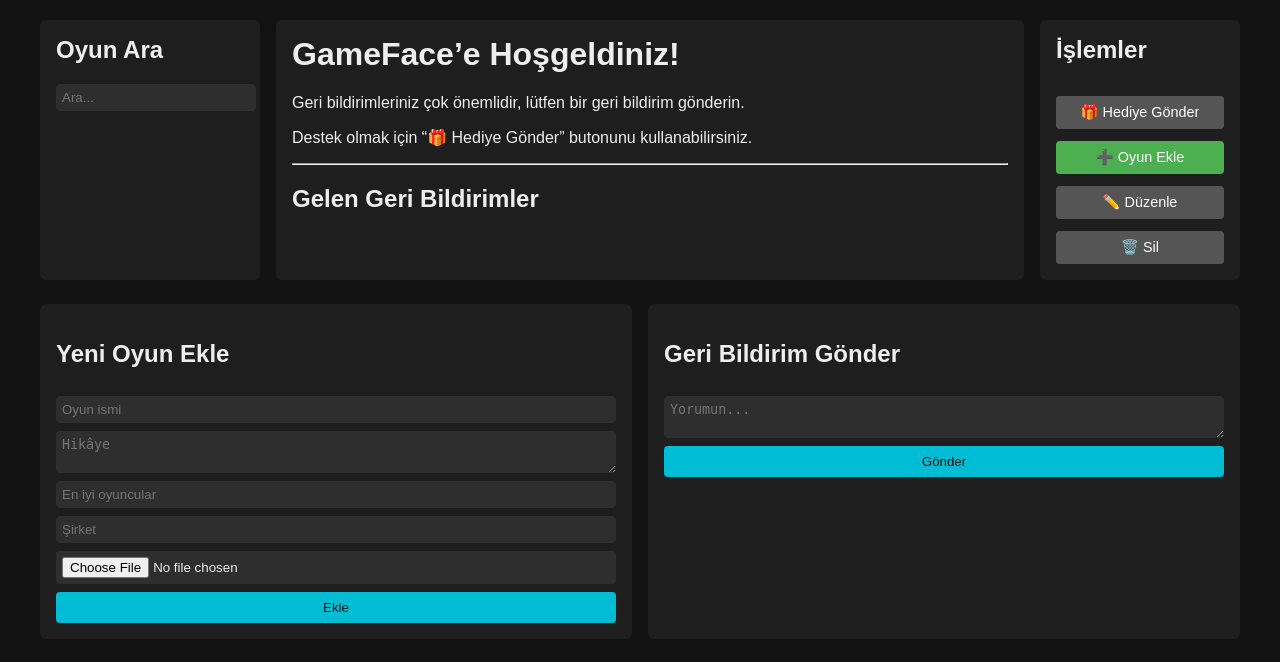
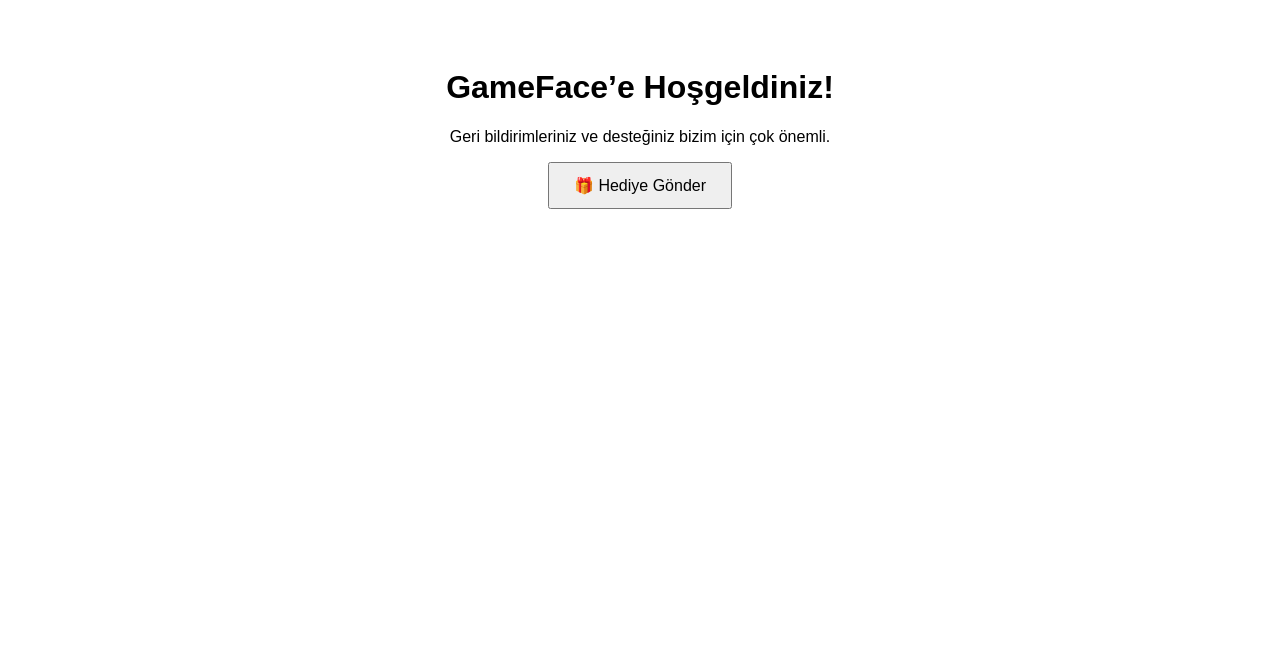
Before and after one commit to KeroRy1/KeroGame, a Flask app: page / in a window 1280 px wide. Shown: the top 662 px of the page. Run offline with Flask 3, Linux system fonts and the light colour scheme.

Commit message:
Update index.html

```diff
--- a/templates/index.html
+++ b/templates/index.html
@@ -1,92 +1,18 @@
-{% extends 'base.html' %}
-
-{% block content %}
-<div class="layout-grid">
-
-  <!-- SOLDAN: Arama + Oyun Listesi -->
-  <nav class="sidebar-left">
-    <h2>Oyun Ara</h2>
-    <form method="GET" action="{{ url_for('index') }}">
-      <input type="text" name="search" placeholder="Ara..." value="{{ search }}">
-    </form>
-    <ul>
-      {% for g in games %}
-        <li class="{% if game and game.id==g.id %}active{% endif %}">
-          <a href="{{ url_for('index', game_id=g.id) }}">{{ g.name }}</a>
-        </li>
-      {% endfor %}
-    </ul>
-  </nav>
-
-  <!-- ORTA: Hoşgeldiniz veya Detay -->
-  <main class="main-content">
-    {% if game %}
-      <h1>{{ game.name }}</h1>
-      <p><strong>Şirket:</strong> {{ game.company }}</p>
-      <p><strong>Hikâye:</strong> {{ game.story }}</p>
-      <p><strong>En İyi Oyuncular:</strong> {{ game.best_players }}</p>
-    {% else %}
-      <h1>GameFace’e Hoşgeldiniz!</h1>
-      <p>Geri bildirimleriniz çok önemlidir, lütfen bir geri bildirim gönderin.</p>
-      <p>Destek olmak için “🎁 Hediye Gönder” butonunu kullanabilirsiniz.</p>
-    {% endif %}
-
-    <hr>
-    <h2>Gelen Geri Bildirimler</h2>
-    <ul class="feedback-list">
-      {% for fb in feedbacks %}
-        <li>{{ fb.message }}</li>
-      {% endfor %}
-    </ul>
-  </main>
-
-  <!-- SAĞDAN: İşlem Butonları -->
-  <aside class="sidebar-right">
-    <h2>İşlemler</h2>
-    <button class="btn gift"
-      {% if game %}
-        onclick="window.location.href='{{ url_for('gift', game_id=game.id) }}'"
-      {% else %} disabled {% endif %}>
-      🎁 Hediye Gönder
-    </button>
-
-    <button class="btn add" onclick="document.getElementById('add-form').scrollIntoView();">
-      ➕ Oyun Ekle
-    </button>
-
-    <button class="btn edit"
-      {% if game %}
-        onclick="window.location.href='{{ url_for('edit_game', game_id=game.id) }}'"
-      {% else %} disabled {% endif %}>
-      ✏️ Düzenle
-    </button>
-
-    <button class="btn delete"
-      {% if game %}
-        onclick="if(confirm('Silinsin mi?')) window.location.href='{{ url_for('delete_game', game_id=game.id) }}';"
-      {% else %} disabled {% endif %}>
-      🗑️ Sil
-    </button>
-  </aside>
-</div>
-
-<!-- Alt Kısım: Oyun Ekle + Geri Bildirim -->
-<div class="bottom-forms">
-  <form id="add-form" action="{{ url_for('add_game') }}" method="POST"
-        enctype="multipart/form-data" class="form">
-    <h2>Yeni Oyun Ekle</h2>
-    <input type="text" name="name" placeholder="Oyun ismi" required>
-    <textarea name="story" placeholder="Hikâye"></textarea>
-    <input type="text" name="best_players" placeholder="En iyi oyuncular">
-    <input type="text" name="company" placeholder="Şirket">
-    <input type="file" name="image_file" accept="image/*">
-    <button type="submit">Ekle</button>
-  </form>
-
-  <form action="{{ url_for('add_feedback') }}" method="POST" class="form">
-    <h2>Geri Bildirim Gönder</h2>
-    <textarea name="message" placeholder="Yorumun..." required></textarea>
-    <button type="submit">Gönder</button>
-  </form>
-</div>
-{% endblock %}
+<!DOCTYPE html>
+<html lang="tr">
+<head>
+  <meta charset="UTF-8">
+  <title>GameFace</title>
+  <style>
+    body { font-family: sans-serif; text-align: center; padding: 40px; }
+    button { padding: 12px 24px; font-size: 1rem; cursor: pointer; }
+  </style>
+</head>
+<body>
+  <h1>GameFace’e Hoşgeldiniz!</h1>
+  <p>Geri bildirimleriniz ve desteğiniz bizim için çok önemli.</p>
+  <button onclick="location.href='{{ url_for('gift') }}'">
+    🎁 Hediye Gönder
+  </button>
+</body>
+</html>
```
